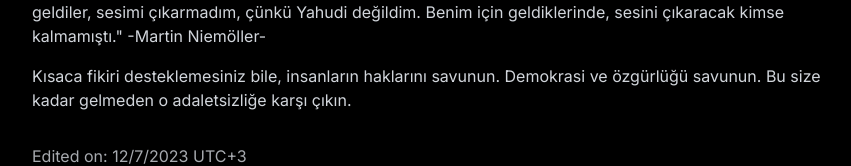
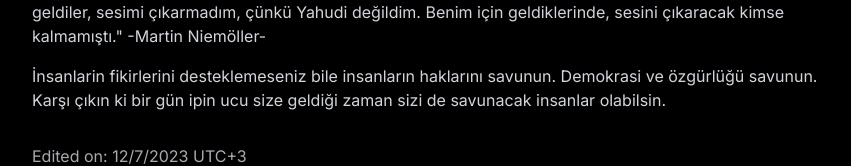
Before and after one commit to egely1337/egely1337-com, a Next.js app: page /blog/ifade-ozgurlugu-nedir in a window 1280 px wide. Shown: the part 2517-2683 px from the top of the page, without its empty margins (16-867 px from the left). Built offline with nearby package versions, Linux system fonts and the light colour scheme; a web font is replaced by a local one.

Commit message:
ifade-ozgurlugu-nedir updated

```diff
--- a/src/pages/blog/ifade-ozgurlugu-nedir.tsx
+++ b/src/pages/blog/ifade-ozgurlugu-nedir.tsx
@@ -77,7 +77,7 @@ export default function Page(props: {
             />
 
             <NewsParagraph
-                text="Kısaca fikiri desteklemesiniz bile, insanların haklarını savunun. Demokrasi ve özgürlüğü savunun. Bu size kadar gelmeden o adaletsizliğe karşı çıkın."
+                text="İnsanlarin fikirlerini desteklemeseniz bile insanların haklarını savunun. Demokrasi ve özgürlüğü savunun. Karşı çıkın ki bir gün ipin ucu size geldiği zaman sizi de savunacak insanlar olabilsin."
             />
         </NewsLayout>
     )
```
